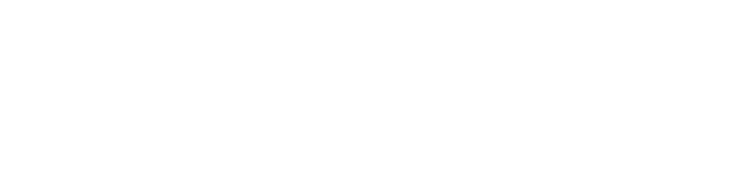
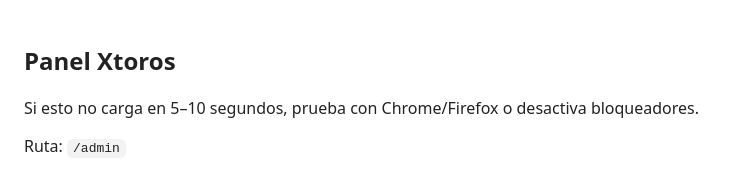
Before and after one commit to diazalvaroplana-coder/Xtoros_web, a plain HTML site: page admin/admin/index.html in a window 1280 px wide. Shown: the whole page, without its empty margins (0-735 px from the left). Drawn offline with Linux system fonts and the light colour scheme.

Commit message:
Update index.html

```diff
--- a/admin/admin/index.html
+++ b/admin/admin/index.html
@@ -4,8 +4,20 @@
   <meta charset="utf-8">
   <title>Panel Xtoros</title>
   <meta name="viewport" content="width=device-width, initial-scale=1">
-  <script src="https://unpkg.com/decap-cms@latest/dist/decap-cms.js"></script>
+  <style>
+    body{font-family:system-ui,-apple-system,Segoe UI,Roboto,Arial;margin:0;padding:24px}
+    .hint{max-width:780px;color:#222}
+    code{background:#f3f3f3;padding:2px 6px;border-radius:6px}
+  </style>
 </head>
 <body>
+  <div class="hint">
+    <h2>Panel Xtoros</h2>
+    <p>Si esto no carga en 5–10 segundos, prueba con Chrome/Firefox o desactiva bloqueadores.</p>
+    <p>Ruta: <code>/admin</code></p>
+  </div>
+
+  <!-- Cambiado a jsDelivr (más compatible) -->
+  <script src="https://cdn.jsdelivr.net/npm/decap-cms@latest/dist/decap-cms.js"></script>
 </body>
 </html>
```
